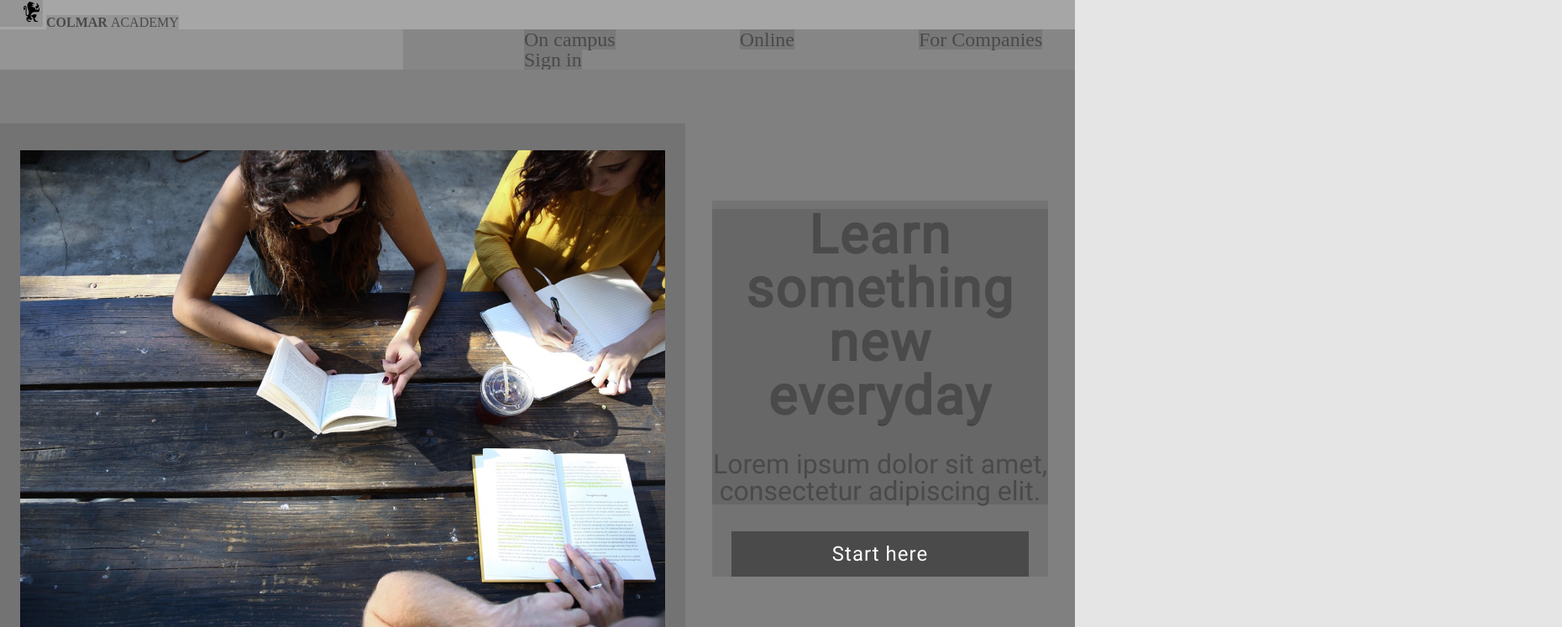
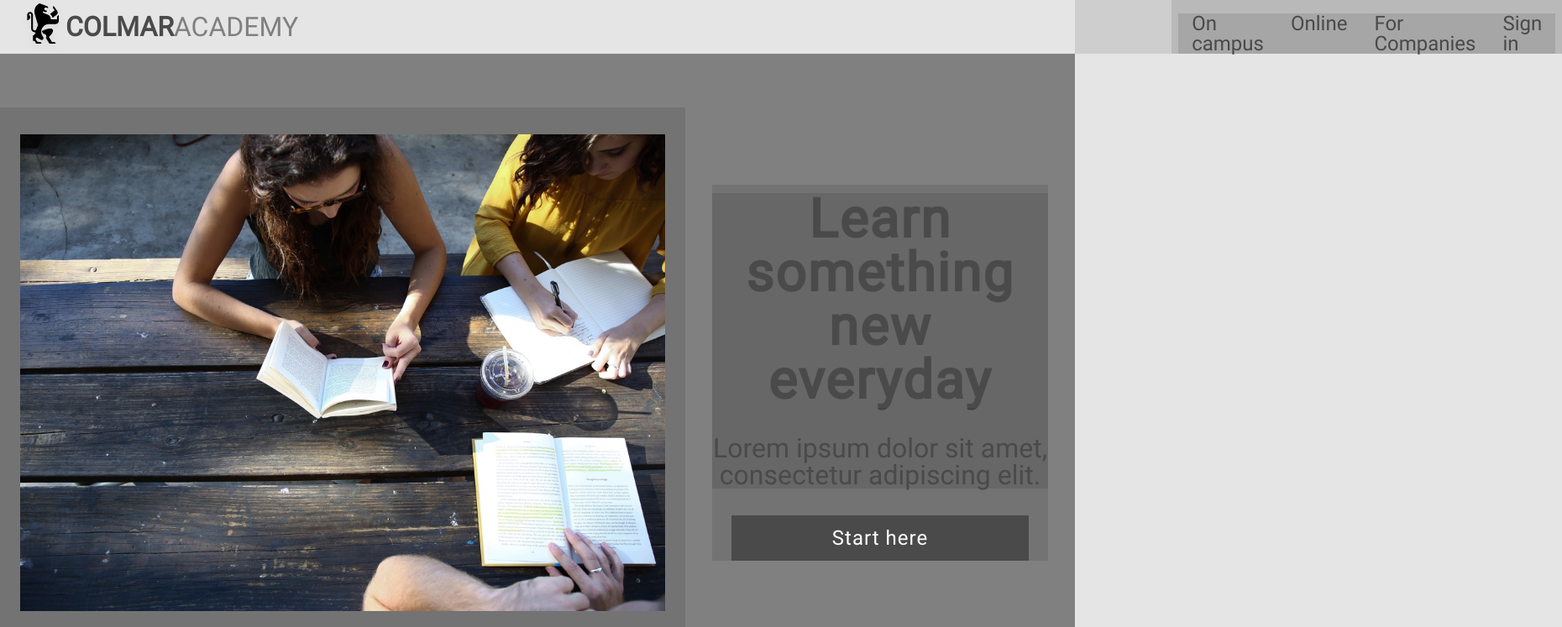
Before and after one commit to jahcrew/colmar_academy, a plain HTML site: page index.html in a window 1280 px wide. Shown: the top 747 px of the page at 84% size, 1860 px wide, since content can reach past the window. Drawn offline with Linux system fonts and the light colour scheme.

Commit message:
header re-do

```diff
--- a/index.html
+++ b/index.html
@@ -13,7 +13,11 @@
 
     <header>
       <div class="header">
-        <img src="resources/images/ic-logo.svg" /> <span class="colmar">COLMAR </span><span class="academy">ACADEMY</span>
+        <img src="resources/images/ic-logo.svg" />
+        <div class="colmar">COLMAR
+        </div>
+        <div class="academy">ACADEMY
+        </div>
         <nav>
           <ul class="menu">
             <li>On campus</li>
@@ -122,6 +126,7 @@
      </div>
 
      <!-- Thesis Section -->
+
   <h1 class="exhibit">Thesis exhibit</h1>
 <div class="thesis">
     <div class="thesiscol1">
@@ -148,7 +153,12 @@
   </div>
 </div>
 
-
+<!--Footer Section  -->
+<footer>
+ <div> &copy;2016 Colmar Academy.  All rights reserved
+   Terms Privacy
+ </div>
+</footer>
 
   </body>
 </html>
--- a/resources/css/style.css
+++ b/resources/css/style.css
@@ -22,20 +22,20 @@ background:rgba(0,0,0,.1);
 
 *{
   color: #4a4a4a;
-}
-/* .container {
-  width: 960px; */
 
 }
+
 .header {
   display: flex;
   height: 64px;
   font-size: 32px;
-  align-items: center;
-  position: fixed;
   background-color: white;
   width: 100%;
 }
+ /* font not working when I target them all
+ .header .colmar .academy .menu{
+   font-family: 'Roboto', sans-serif;
+ } */
 
 .header img {
   padding-left: 24px;
@@ -43,17 +43,39 @@ background:rgba(0,0,0,.1);
 }
 
 .header .colmar {
-  font-weight: bold;
+  display: inline-flex;
+  align-items: center;
+  font-size: 32px;
+  font-weight:bolder;
+  font-family: 'Roboto', sans-serif;
 }
 
-li {
+.header .academy {
   display: inline-flex;
-  margin-left: 9rem;
-  font-size: 24px;
+  align-items: center;
+  font-size: 32px;
+  color: gray;
+  font-family: 'Roboto', sans-serif;
 }
 
-.menu {
-  margin-left: 30rem;
+ .menu {
+  display: inline-flex;
+  margin-left: 65rem;
+  font-size: 24px;
+  font-family: 'Roboto', sans-serif;
+  padding-top: 16px;
+  padding-left: 8px;
+  padding-right: 8px;
+}
+
+li{
+  align-items: center;
+  padding-left: 16px;
+  padding-right: 16px;
+}
+/*
+.mobile-nav {
+  display: none;
 }
 /* needed for header? */
 body {
@@ -305,6 +327,7 @@ body {
  .thesis {
    display: flex;
    font-family: 'Roboto', sans-serif;
+
  }
 
  .thesiscol1 {
@@ -320,10 +343,13 @@ body {
   font-size: 2rem;
   font-weight: bold;
 }
+
 .thesiscol1 h3{
   font-size: 1.6rem;
   padding-top: 16px;
+  padding-bottom: 32px;
 }
+
  .thesiscol2 {
    display: flex;
    flex-direction: column;
@@ -344,7 +370,6 @@ body {
   letter-spacing: .03em;
   padding-left: 16px;
   width: 50%;
-
 }
 
 .thesiscol2 .text .title1 {
@@ -355,6 +380,8 @@ body {
 .thesiscol2 .info1 {
   font-size: 1.6rem;
   padding-top: 16px;
+
+  /* border-bottom-style: solid grey; */
 }
 /* second row  */
 
@@ -365,5 +392,6 @@ body {
   padding-top: 16px;
 
 
-  /* height: 50%; */
 }
+
+/* Footer */
```
